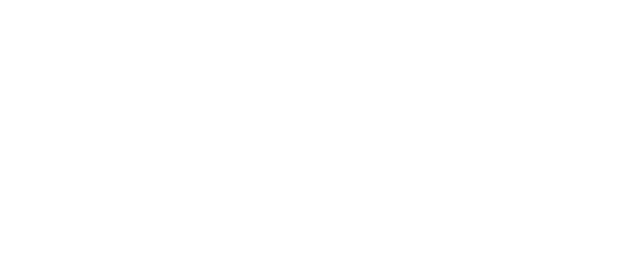
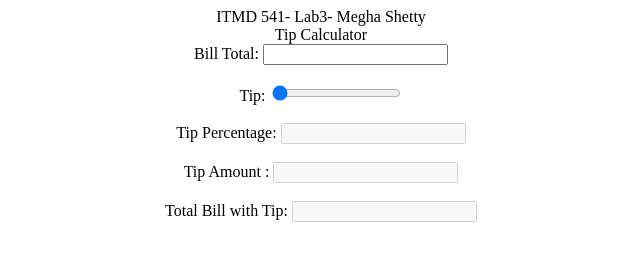
Before and after one commit to mshetty03/WebAppDev, a plain HTML site: page Lab3/index3.html in a window 1280 px wide. Shown: the whole page, without its empty margins (319-959 px from the left). Drawn offline with Linux system fonts and the light colour scheme; files that its build step writes are made by us from their sources.

Commit message:
html update

```diff
--- a/Lab3/index3.html
+++ b/Lab3/index3.html
@@ -8,3 +8,86 @@
     <link rel="stylesheet" href="style.css">
 </head>
 <body>
+    <div class="container">
+
+        <section>
+            <div class="title1">
+                    ITMD 541- Lab3- Megha Shetty
+            </div>
+            <div class="title2">
+                Tip Calculator
+             </div>
+        </section>
+        <section>
+            <div class="tipcalculator">
+                <form class="input-form">
+                     <div class="input">
+                            <div class="box">
+                                    <div class="input-box" id="billtotalbox">
+                                        <label for="bill">Bill Total:</label>
+                                        <input type="text"  name="Billtotal"  id="bill" required minlength="1"><br><br>
+                                    </div>
+
+                                    <div class="range-box" id="tipbox">
+                                        <label for="tip">Tip:</label>
+                                        <input type="range" min="10" id="tip" max="100" value="0" name="tip"><br><br>
+                                    </div>
+
+                                    <div class="input-box" id="tippercentagebox">
+                                            <label for="TipPercentage">Tip Percentage:</label>
+                                            <input name="TipPercentage"  disabled id="tip-percentage" ><br><br>
+                                    </div>
+
+                                    <div class="input-box" id="tipamountbox">
+                                            <label for="tipamount">Tip Amount : </label>
+                                            <input name="tipamount" disabled id="tip-amount"><br><br>
+                                    </div>
+
+                                    <div class="input-box" id="totalamountbox">
+                                            <label for="totalamount">Total Bill with Tip:</label>
+                                            <input name="totalamount" disabled id="total-amount"><br><br>
+                                    </div>
+                            </div>
+                        </div>
+                </form>
+            </div>
+        </section>
+    </div>
+    <script>
+
+        let sliders = document.querySelectorAll("input[type='range']");
+        let billInput = document.getElementById("bill");
+
+        sliders.forEach(function(slider){
+        slider.addEventListener("input",calculateTip);
+        });
+
+
+        billInput.addEventListener("change",calculateTip);
+
+        function calculateTip(){
+
+            const bill = parseFloat(billInput.value);
+            const tipPercent = document.getElementById("tip").value;
+            billInput.value = bill.toFixed(2);
+            if(isNaN(bill))
+                {
+                    alert("Enter Valid Number");
+                    document.getElementById('bill').value = "";
+                }
+
+                else
+                {
+
+                let totalTip = parseFloat((bill * (tipPercent/100)).toFixed(2));
+                let total = parseFloat((bill + totalTip).toFixed(2));
+
+                document.getElementById("tip-amount").value = `\ ${totalTip}`;
+                document.getElementById("total-amount").value = `\ ${total}`;
+                document.getElementById("tip-percentage").value = `\ ${tipPercent}`;
+                }
+            }
+            //calculateTip();
+    </script>
+</body>
+</html>
```
